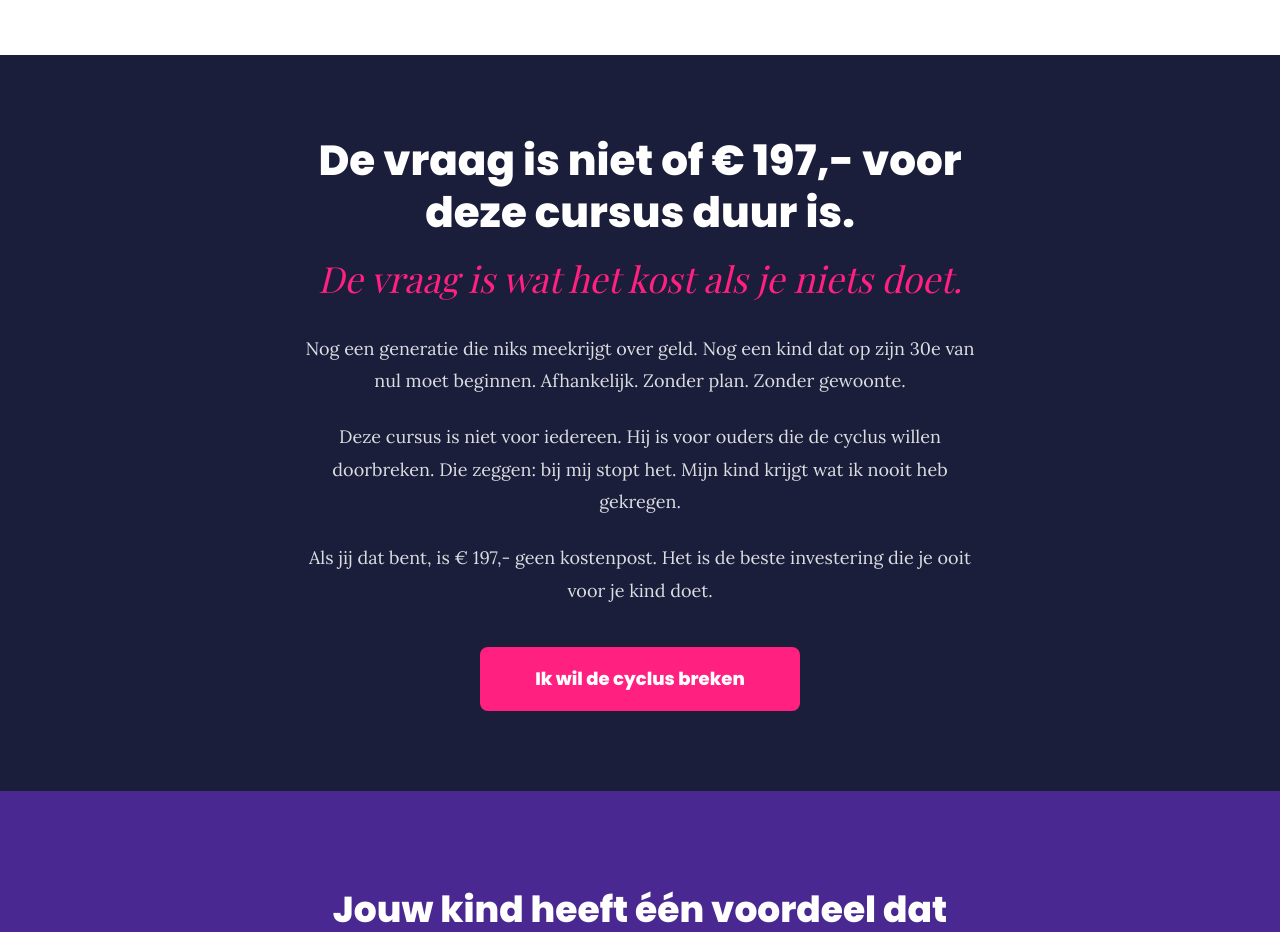
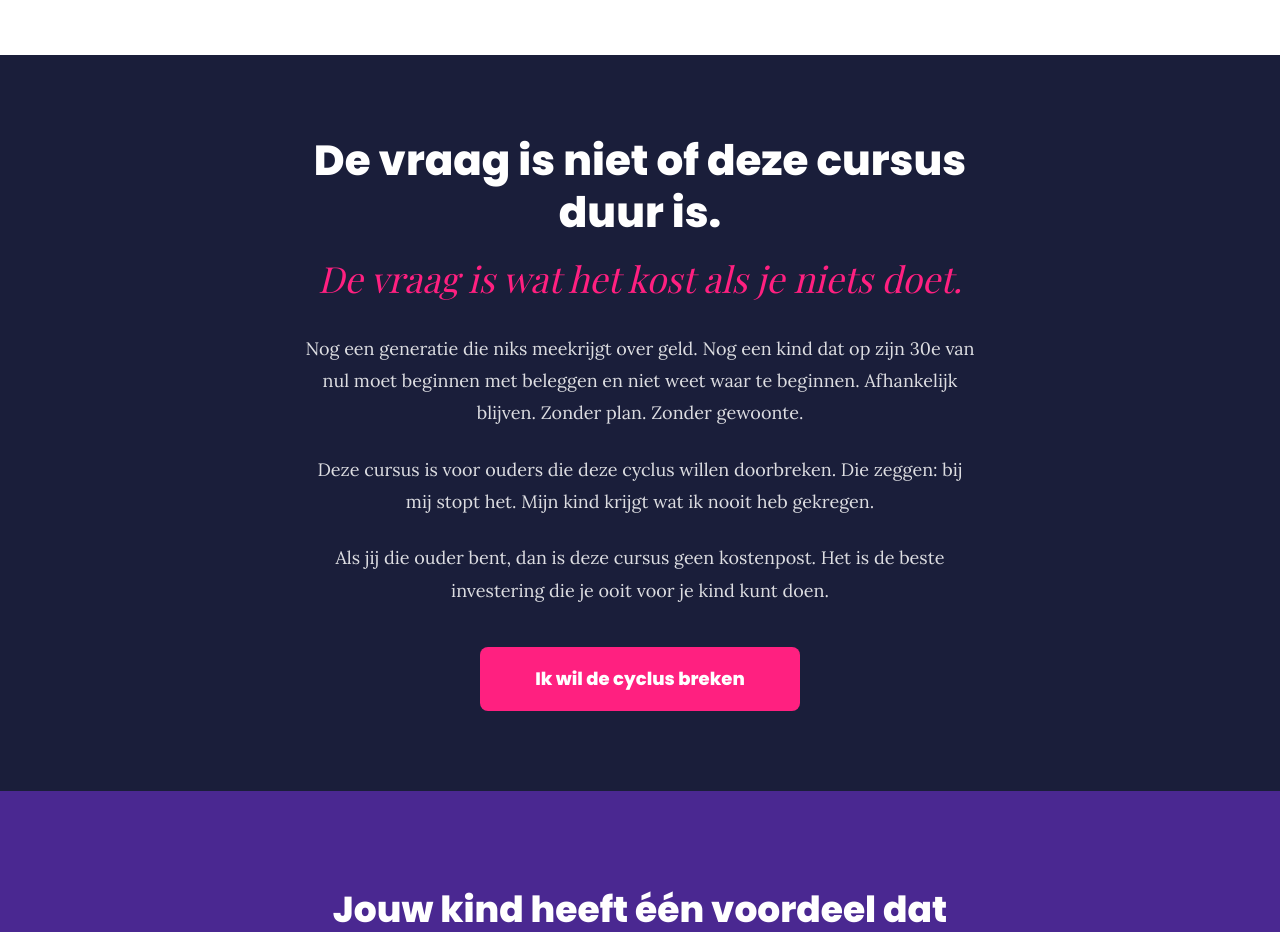
Before and after one commit to claudiavoogt/Generatiefearless-website, a Next.js app: page / in a window 1280 px wide. Shown: the part 6300-7232 px from the top of the page. Built offline with nearby package versions, Linux system fonts and the light colour scheme.

Commit message:
Update page.tsx

```diff
--- a/app/page.tsx
+++ b/app/page.tsx
@@ -482,7 +482,7 @@ function PricingSection() {
       <div className="container mx-auto max-w-2xl text-center">
         <AnimatedSection>
           <h2 className="font-sans font-extrabold text-[32px] md:text-[42px] text-white leading-tight">
-            De vraag is niet of € 197,- voor deze cursus duur is.
+            De vraag is niet of deze cursus duur is.
           </h2>
         </AnimatedSection>
 
@@ -496,15 +496,15 @@ function PricingSection() {
           <div className="font-serif text-white/85 text-lg leading-[1.8] space-y-6 text-left md:text-center">
             <p>
               Nog een generatie die niks meekrijgt over geld. Nog een kind dat op zijn 30e van nul
-              moet beginnen. Afhankelijk. Zonder plan. Zonder gewoonte.
+              moet beginnen met beleggen en niet weet waar te beginnen. Afhankelijk blijven. Zonder plan. Zonder gewoonte.
             </p>
             <p>
-              Deze cursus is niet voor iedereen. Hij is voor ouders die de cyclus willen doorbreken.
+              Deze cursus is voor ouders die deze cyclus willen doorbreken.
               Die zeggen: bij mij stopt het. Mijn kind krijgt wat ik nooit heb gekregen.
             </p>
             <p>
-              Als jij dat bent, is € 197,- geen kostenpost. Het is de beste investering die je ooit
-              voor je kind doet.
+              Als jij die ouder bent, dan is deze cursus geen kostenpost. Het is de beste investering die je ooit
+              voor je kind kunt doen.
             </p>
           </div>
         </AnimatedSection>
```
